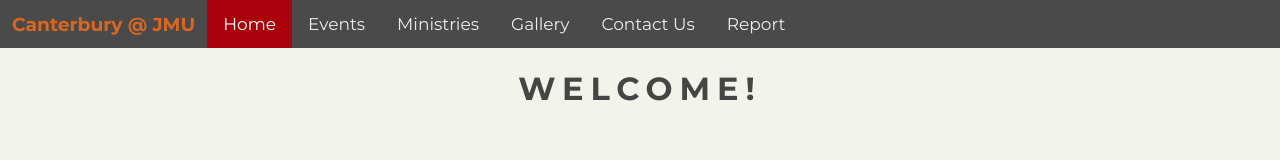
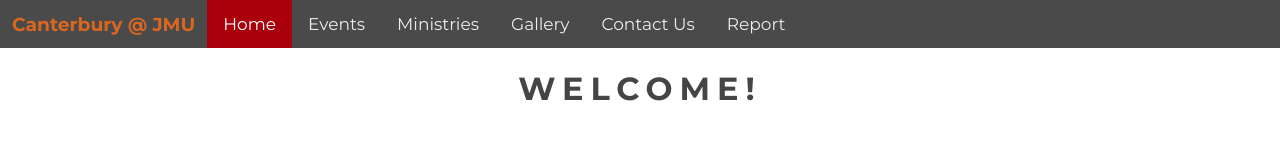
Before and after one commit to jones2bg/project1, a plain HTML site: page index.html in a window 1280 px wide. Drawn offline with Linux system fonts and the light colour scheme.

Commit message:
chore: form update

```diff
--- a/style.css
+++ b/style.css
@@ -41,10 +41,6 @@ h3 {
 
 html {
   font-family: 'Montserrat', Arial, sans-serif;
-}
-
-body {
-  background: #F2F3EB;
 }
 
 button {
```
